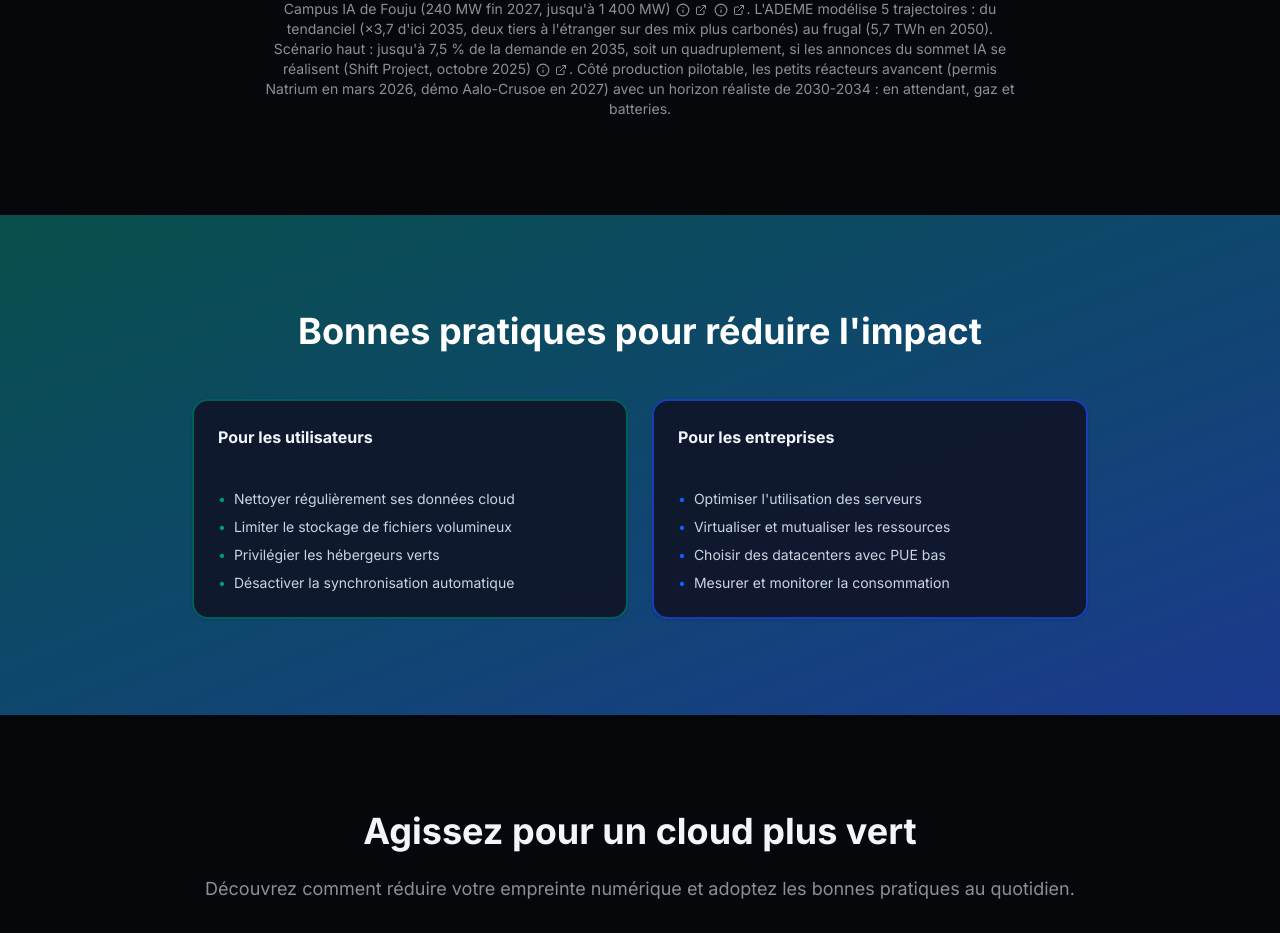
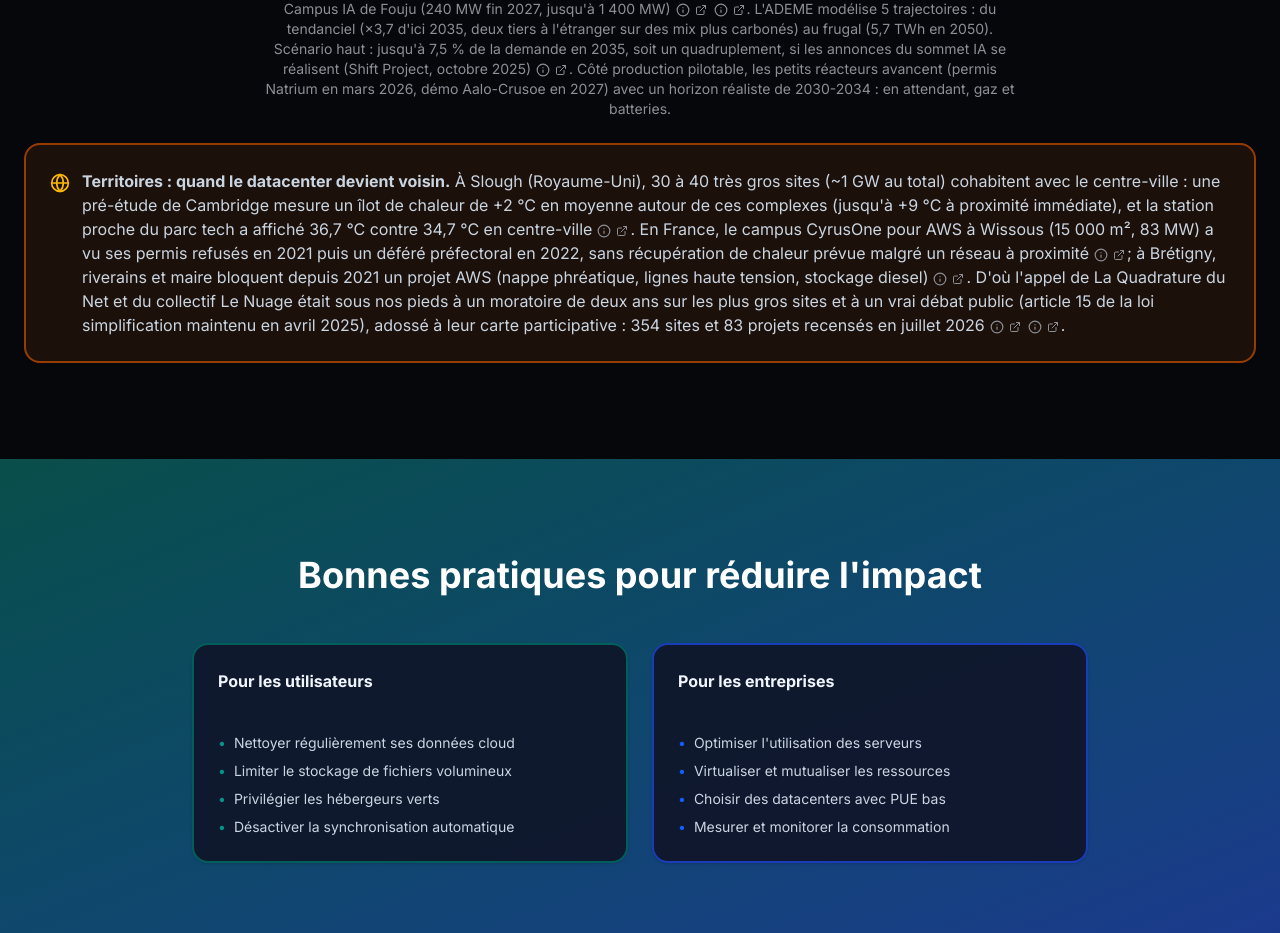
Before and after one commit to Hylst/le-green-it-en-clair, a Next.js app: page /greenit/datacenters in a window 1280 px wide. Shown: the part 8692-9625 px from the top of the page. Built offline with nearby package versions, Linux system fonts and the light colour scheme; no server answers.

Commit message:
Clés Jina+Guardian : NRDC veille TV, encart territoires Slough/Wissous/Brétigny/moratoire

```diff
--- a/app/cas-pratiques/page.tsx
+++ b/app/cas-pratiques/page.tsx
@@ -993,6 +993,20 @@ export default function CasPratiquesPage() {
                           consommation grimpe avec la taille et la luminosité (ADEME, Panel Elecdom 2025)
                         </span>
                       </li>
+                      <li className="flex gap-2">
+                        <span className="text-orange-600 dark:text-orange-400">•</span>
+                        <span>
+                          Gare à la <strong>veille connectée</strong> : le « smart wake » (réveil vocal ou par
+                          casting) fait passer la veille de 0,6 W à 12,5 W mesurés en labo, soit 108 contre
+                          191 kWh par an (+76 %) — et deux fabricants prouvent qu&apos;on peut l&apos;éviter
+                          <SourceTooltip
+                            className="ml-1"
+                            source="NRDC, 24 mars 2021 (Noah Horowitz, mesures Pacific Crest Labs)"
+                            calculation="10 TV testées : 0,6 W sans smart wake, 12,5 W avec (NEEA, ~40 TV) ; 60 W en usage 5 h/j : 108 → 191 kWh/an (+76,3 %) ; Samsung/LG sans surcoût ; +750 M$ et +3 Mt CO₂ en modélisation américaine"
+                            url="https://www.nrdc.org/bio/noah-horowitz/your-smart-tv-may-have-insomnia-and-guzzle-power-when"
+                          />
+                        </span>
+                      </li>
                     </ul>
                   </div>
                 </div>
--- a/app/datacenters/page.tsx
+++ b/app/datacenters/page.tsx
@@ -851,6 +851,59 @@ export default function DatacentersPage() {
             petits réacteurs avancent (permis Natrium en mars 2026, démo Aalo-Crusoe en 2027) avec un horizon
             réaliste de 2030-2034 : en attendant, gaz et batteries.
           </p>
+
+          <div className="mt-6 rounded-xl bg-amber-50 dark:bg-amber-900/20 border-2 border-amber-200 dark:border-amber-800 p-6">
+            <div className="flex items-start gap-3">
+              <Globe className="mt-1 h-5 w-5 shrink-0 text-amber-700 dark:text-amber-400" />
+              <p className="text-slate-700 dark:text-slate-300">
+                <strong>Territoires : quand le datacenter devient voisin.</strong> À Slough (Royaume-Uni),
+                30 à 40 très gros sites (~1 GW au total) cohabitent avec le centre-ville : une pré-étude de
+                Cambridge mesure un îlot de chaleur de +2 °C en moyenne autour de ces complexes
+                (jusqu&apos;à +9 °C à proximité immédiate), et la station proche du parc tech a affiché
+                36,7 °C contre 34,7 °C en centre-ville
+                <SourceTooltip
+                  className="ml-1 align-middle"
+                  source="The Guardian, 26 juin 2026 (Aisha Down)"
+                  calculation="+2 °C robuste (décennies de données satellite, monde) / jusqu'à +9 °C à proximité ; 30-40 sites ~1 GW ; le gouvernement britannique veut valoriser cette chaleur pour des milliers de logements"
+                  url="https://www.theguardian.com/environment/2026/jun/26/slough-is-like-an-experiment-europes-largest-datacentre-hub-leaves-town-sweltering"
+                />
+                . En France, le campus CyrusOne pour AWS à Wissous (15 000 m², 83 MW) a vu ses permis
+                refusés en 2021 puis un déféré préfectoral en 2022, sans récupération de chaleur prévue
+                malgré un réseau à proximité
+                <SourceTooltip
+                  className="ml-1 align-middle"
+                  source="Journal du Net, 18 octobre 2022 (Antoine Crochet-Damais)"
+                  calculation="15 000 m² / 83 MW pour AWS ; refus du maire le 18/08/2021, déféré préfectoral le 15/04/2022 (TA Versailles) ; groupes à 380-480 °C sans filtre, site à moins de 100 m d'un accueil de mineurs"
+                  url="https://www.journaldunet.com/cloud/1515711-exclu-jdn-le-projet-secret-du-data-center-geant-d-amazon-en-ile-de-france-devoile"
+                />
+                ; à Brétigny, riverains et maire bloquent depuis 2021 un projet AWS (nappe phréatique,
+                lignes haute tension, stockage diesel)
+                <SourceTooltip
+                  className="ml-1 align-middle"
+                  source="Data Center Dynamics, 10 mai 2021 (Sebastian Moss)"
+                  calculation="~40 manifestants (Brétigny Transition, Amis de la Terre, Attac, Greenpeace) ; nappe déjà sollicitée + ferme l'Envol, 2 lignes THT, maire : dossier bloqué sans réponses d'AWS"
+                  url="https://www.datacenterdynamics.com/en/news/br%C3%A9tigny-sur-orge-residents-protest-proposed-amazon-web-services-data-center"
+                />
+                . D&apos;où l&apos;appel de La Quadrature du Net et du collectif Le Nuage était sous nos
+                pieds à un moratoire de deux ans sur les plus gros sites et à un vrai débat public
+                (article 15 de la loi simplification maintenu en avril 2025), adossé à leur carte
+                participative : 354 sites et 83 projets recensés en juillet 2026
+                <SourceTooltip
+                  className="ml-1 align-middle"
+                  source="La Quadrature du Net, 2025 (avec Le Nuage était sous nos pieds, coalition Hiatus)"
+                  calculation="moratoire 2 ans + rejet de l'article 15 ; article 15 maintenu le 30/04/2025 (71 voix contre, 33 pour)"
+                  url="https://www.laquadrature.net/moratoire-data-centers/"
+                />
+                <SourceTooltip
+                  className="ml-1 align-middle"
+                  source="Le Nuage était sous nos pieds, 9 juillet 2026"
+                  calculation="carte participative : 354 sites existants + 83 projets ; 35 sites clés-en-main ≈ 1 200 ha, dont Fouju et ses 70 ha de terres agricoles"
+                  url="https://lenuageetaitsousnospieds.org/articles/2026-07-09-artificialisation-et-confiscation-des-territoires-par-les-datacenters.html"
+                />
+                .
+              </p>
+            </div>
+          </div>
         </div>
       </section>
 
```
